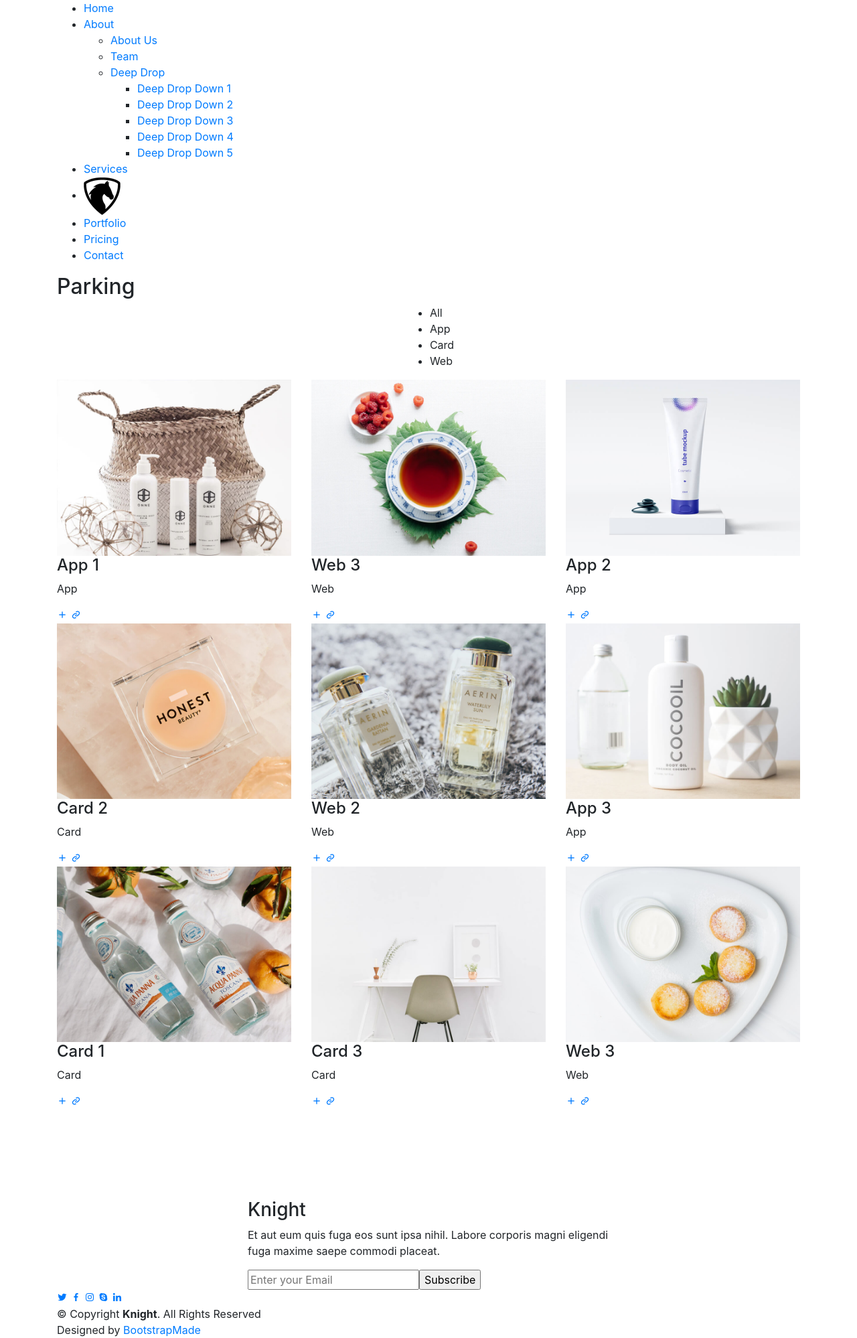
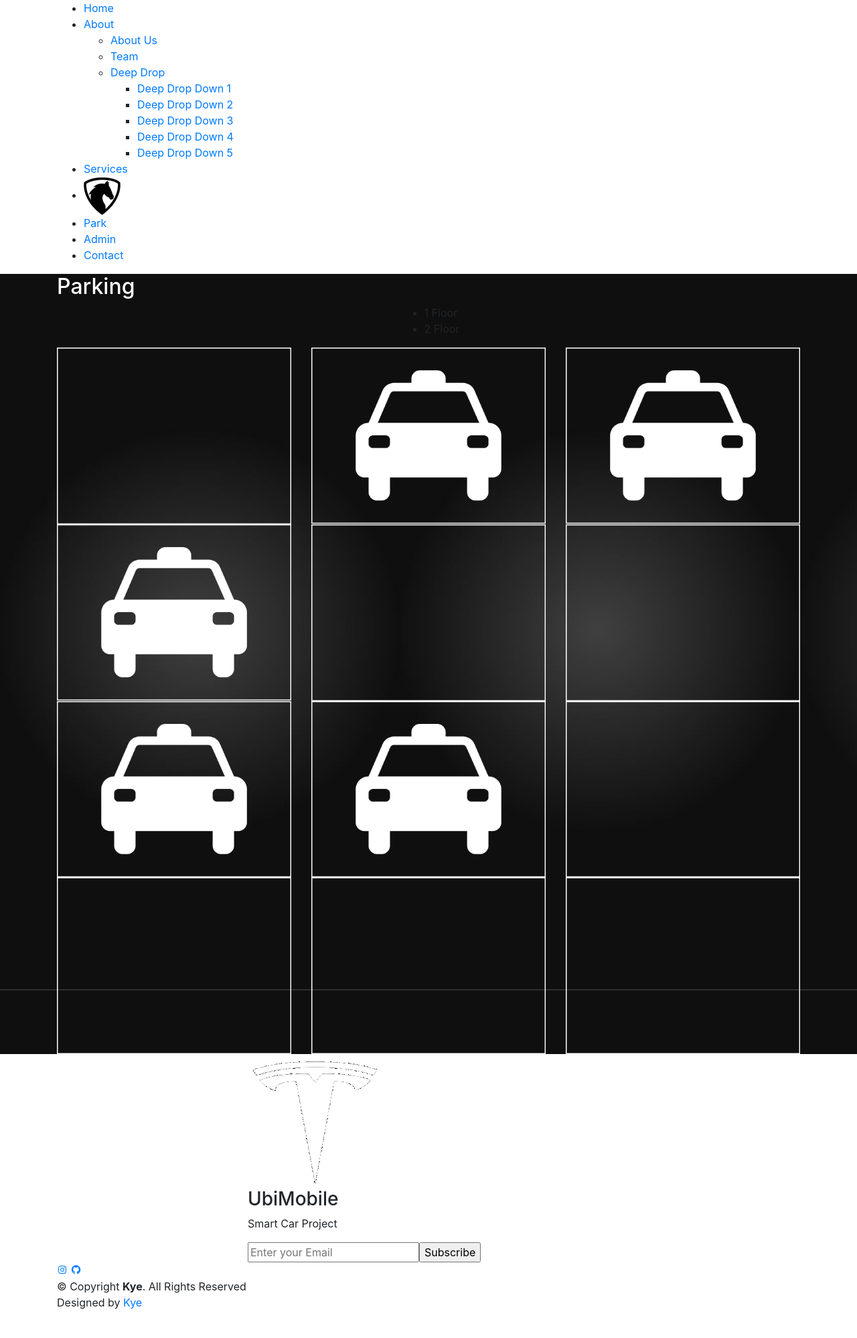
Before and after one commit to cano721/UbiMobile, a Django app: page /parkpage in a window 1280 px wide. Shown: the whole page at 67% size. After the commit the page ends 1955 px from the top, so only its background shows below. Run offline with Django 3.2, Linux system fonts and the light colour scheme; some libraries are stand-ins or nearby versions.

Commit message:
Update footer,parkpage

```diff
--- a/python/templates/inner-page.html
+++ b/python/templates/inner-page.html
@@ -25,6 +25,7 @@
   <link href="{% static 'assets/vendor/owl.carousel/assets/owl.carousel.min.css' %}" rel="stylesheet">
   <link href="{% static 'assets/vendor/aos/aos.css' %}" rel="stylesheet">
 
+
   <!-- Template Main CSS File -->
   <link href="{% static 'assets/css/style.css' %}" rel="stylesheet">
 
@@ -49,7 +50,7 @@
 
       <nav class="nav-menu d-none d-lg-block">
         <ul class="nav-inner">
-          <li class="active"><a href="index.html">Home</a></li>
+          <li class="active"><a href="/">Home</a></li>
           <li class="drop-down"><a href="">About</a>
             <ul>
               <li><a href="#about">About Us</a></li>
@@ -68,10 +69,10 @@
           </li>
           <li><a href="#services">Services</a></li>
 
-          <li class="nav-logo"><a href="index.html"><img src="assets/img/logo.png" alt="" class="img-fluid"></a></li>
+          <li class="nav-logo"><a href=""><img src="static/assets/img/logo.png" alt="" class="img-fluid"></a></li>
 
-          <li><a href="#portfolio">Portfolio</a></li>
-          <li><a href="#pricing">Pricing</a></li>
+          <li><a href="/parkpage">Park</a></li>
+          <li><a href="/adminpage">Admin</a></li>
           <li><a href="#contact">Contact</a></li>
 
         </ul>
@@ -117,9 +118,9 @@
 
         <div class="row justify-content-center">
           <div class="col-lg-6">
-            <a href="#header" class="scrollto footer-logo"><img src="assets/img/hero-logo.png" alt=""></a>
-            <h3>Knight</h3>
-            <p>Et aut eum quis fuga eos sunt ipsa nihil. Labore corporis magni eligendi fuga maxime saepe commodi placeat.</p>
+            <a href="#header" class="scrollto footer-logo"><img src="static/assets/img/hero-logo.png" alt=""></a>
+            <h3>UbiMobile</h3>
+            <p>Smart Car Project</p>
           </div>
         </div>
 
@@ -132,11 +133,8 @@
         </div>
 
         <div class="social-links">
-          <a href="#" class="twitter"><i class="bx bxl-twitter"></i></a>
-          <a href="#" class="facebook"><i class="bx bxl-facebook"></i></a>
-          <a href="#" class="instagram"><i class="bx bxl-instagram"></i></a>
-          <a href="#" class="google-plus"><i class="bx bxl-skype"></i></a>
-          <a href="#" class="linkedin"><i class="bx bxl-linkedin"></i></a>
+          <a href="https://www.instagram.com/yuzza_gram/" class="instagram"><i class="bx bxl-instagram"></i></a>
+          <a href="https://github.com/cano721/UbiMobile" class="iconify"><i class="bx bxl-github"></i></a>
         </div>
 
       </div>
@@ -144,14 +142,14 @@
 
     <div class="container footer-bottom clearfix">
       <div class="copyright">
-        &copy; Copyright <strong><span>Knight</span></strong>. All Rights Reserved
+        &copy; Copyright <strong><span>Kye</span></strong>. All Rights Reserved
       </div>
       <div class="credits">
         <!-- All the links in the footer should remain intact. -->
         <!-- You can delete the links only if you purchased the pro version. -->
         <!-- Licensing information: https://bootstrapmade.com/license/ -->
         <!-- Purchase the pro version with working PHP/AJAX contact form: https://bootstrapmade.com/knight-free-bootstrap-theme/ -->
-        Designed by <a href="https://bootstrapmade.com/">BootstrapMade</a>
+        Designed by <a href="https://bootstrapmade.com/">Kye</a>
       </div>
     </div>
   </footer><!-- End Footer -->
@@ -168,6 +166,7 @@
   <script src="{% static 'assets/vendor/isotope-layout/isotope.pkgd.min.js' %}"></script>
   <script src="{% static 'assets/vendor/owl.carousel/owl.carousel.min.js' %}"></script>
   <script src="{% static 'assets/vendor/aos/aos.js' %}"></script>
+  <script src="https://code.iconify.design/1/1.0.7/iconify.min.js"></script>
 
   <!-- Template Main JS File -->
   <script src="{% static 'assets/js/main.js' %}"></script>
--- a/python/templates/park/parkpage.html
+++ b/python/templates/park/parkpage.html
@@ -2,21 +2,28 @@
 
 {% load static %}
 {% block content %}
+
+<style>
+#portfolio{
+  background-image: url(static/assets/img/portfolio/gradient.JPG);
+}
+
+
+
+</style>
  <!-- ======= Portfolio Section ======= -->
     <section id="portfolio" class="portfolio">
       <div class="container">
 
         <div class="section-title" data-aos="fade-up">
-          <h2>Parking</h2>
+          <h2 style="color:white">Parking</h2>
         </div>
 
         <div class="row" data-aos="fade-up" data-aos-delay="100">
           <div class="col-lg-12 d-flex justify-content-center">
-            <ul id="portfolio-flters">
-              <li data-filter="*" class="filter-active">All</li>
-              <li data-filter=".filter-app">App</li>
-              <li data-filter=".filter-card">Card</li>
-              <li data-filter=".filter-web">Web</li>
+            <ul id="portfolio-flters" data-filter=".filter-app">
+              <li data-filter=".filter-app" class="filter-active">1 Floor</li>
+              <li data-filter=".filter-card">2 Floor</li>
             </ul>
           </div>
         </div>
@@ -25,129 +32,80 @@
 
           <div class="col-lg-4 col-md-6 portfolio-item filter-app">
             <div class="portfolio-wrap">
-              <img src="static/assets/img/portfolio/portfolio-1.jpg" class="img-fluid" alt="">
-              <div class="portfolio-info">
-                <h4>App 1</h4>
-                <p>App</p>
-                <div class="portfolio-links">
-                  <a href="static/assets/img/portfolio/portfolio-1.jpg" data-gall="portfolioGallery" class="venobox" title="App 1"><i class="bx bx-plus"></i></a>
-                  <a href="portfolio-details.html" title="More Details"><i class="bx bx-link"></i></a>
-                </div>
-              </div>
+              <img src="static/assets/img/portfolio/empty.png" class="img-fluid" alt="">
             </div>
           </div>
 
-          <div class="col-lg-4 col-md-6 portfolio-item filter-web">
+
+          <div class="col-lg-4 col-md-6 portfolio-item filter-app">
             <div class="portfolio-wrap">
-              <img src="static/assets/img/portfolio/portfolio-2.jpg" class="img-fluid" alt="">
-              <div class="portfolio-info">
-                <h4>Web 3</h4>
-                <p>Web</p>
-                <div class="portfolio-links">
-                  <a href="assets/img/portfolio/portfolio-2.jpg" data-gall="portfolioGallery" class="venobox" title="Web 3"><i class="bx bx-plus"></i></a>
-                  <a href="portfolio-details.html" title="More Details"><i class="bx bx-link"></i></a>
-                </div>
-              </div>
+              <img src="static/assets/img/portfolio/car.png" class="img-fluid" alt="">
             </div>
           </div>
 
           <div class="col-lg-4 col-md-6 portfolio-item filter-app">
             <div class="portfolio-wrap">
-              <img src="static/assets/img/portfolio/portfolio-3.jpg" class="img-fluid" alt="">
-              <div class="portfolio-info">
-                <h4>App 2</h4>
-                <p>App</p>
-                <div class="portfolio-links">
-                  <a href="assets/img/portfolio/portfolio-3.jpg" data-gall="portfolioGallery" class="venobox" title="App 2"><i class="bx bx-plus"></i></a>
-                  <a href="portfolio-details.html" title="More Details"><i class="bx bx-link"></i></a>
-                </div>
-              </div>
+              <img src="static/assets/img/portfolio/car.png" class="img-fluid" alt="">
+            </div>
+          </div>
+
+          <div class="col-lg-4 col-md-6 portfolio-item filter-app">
+            <div class="portfolio-wrap">
+              <img src="static/assets/img/portfolio/car.png" class="img-fluid" alt="">
+
+            </div>
+          </div>
+
+          <div class="col-lg-4 col-md-6 portfolio-item filter-app">
+            <div class="portfolio-wrap">
+              <img src="static/assets/img/portfolio/empty.png" class="img-fluid" alt="">
+            </div>
+          </div>
+
+          <div class="col-lg-4 col-md-6 portfolio-item filter-app">
+            <div class="portfolio-wrap">
+              <img src="static/assets/img/portfolio/empty.png" class="img-fluid" alt="">
             </div>
           </div>
 
           <div class="col-lg-4 col-md-6 portfolio-item filter-card">
             <div class="portfolio-wrap">
-              <img src="assets/img/portfolio/portfolio-4.jpg" class="img-fluid" alt="">
-              <div class="portfolio-info">
-                <h4>Card 2</h4>
-                <p>Card</p>
-                <div class="portfolio-links">
-                  <a href="assets/img/portfolio/portfolio-4.jpg" data-gall="portfolioGallery" class="venobox" title="Card 2"><i class="bx bx-plus"></i></a>
-                  <a href="portfolio-details.html" title="More Details"><i class="bx bx-link"></i></a>
-                </div>
-              </div>
+              <img src="static/assets/img/portfolio/car.png" class="img-fluid" alt="">
             </div>
           </div>
 
-          <div class="col-lg-4 col-md-6 portfolio-item filter-web">
+
+
+          <div class="col-lg-4 col-md-6 portfolio-item filter-card">
             <div class="portfolio-wrap">
-              <img src="assets/img/portfolio/portfolio-5.jpg" class="img-fluid" alt="">
-              <div class="portfolio-info">
-                <h4>Web 2</h4>
-                <p>Web</p>
-                <div class="portfolio-links">
-                  <a href="assets/img/portfolio/portfolio-5.jpg" data-gall="portfolioGallery" class="venobox" title="Web 2"><i class="bx bx-plus"></i></a>
-                  <a href="portfolio-details.html" title="More Details"><i class="bx bx-link"></i></a>
-                </div>
-              </div>
-            </div>
-          </div>
-
-          <div class="col-lg-4 col-md-6 portfolio-item filter-app">
-            <div class="portfolio-wrap">
-              <img src="static/assets/img/portfolio/portfolio-6.jpg" class="img-fluid" alt="">
-              <div class="portfolio-info">
-                <h4>App 3</h4>
-                <p>App</p>
-                <div class="portfolio-links">
-                  <a href="assets/img/portfolio/portfolio-6.jpg" data-gall="portfolioGallery" class="venobox" title="App 3"><i class="bx bx-plus"></i></a>
-                  <a href="portfolio-details.html" title="More Details"><i class="bx bx-link"></i></a>
-                </div>
-              </div>
+              <img src="static/assets/img/portfolio/car.png" class="img-fluid" alt="">
             </div>
           </div>
 
           <div class="col-lg-4 col-md-6 portfolio-item filter-card">
             <div class="portfolio-wrap">
-              <img src="assets/img/portfolio/portfolio-7.jpg" class="img-fluid" alt="">
-              <div class="portfolio-info">
-                <h4>Card 1</h4>
-                <p>Card</p>
-                <div class="portfolio-links">
-                  <a href="assets/img/portfolio/portfolio-7.jpg" data-gall="portfolioGallery" class="venobox" title="Card 1"><i class="bx bx-plus"></i></a>
-                  <a href="portfolio-details.html" title="More Details"><i class="bx bx-link"></i></a>
-                </div>
-              </div>
+              <img src="static/assets/img/portfolio/empty.png" class="img-fluid" alt="">
             </div>
           </div>
 
           <div class="col-lg-4 col-md-6 portfolio-item filter-card">
             <div class="portfolio-wrap">
-              <img src="assets/img/portfolio/portfolio-8.jpg" class="img-fluid" alt="">
-              <div class="portfolio-info">
-                <h4>Card 3</h4>
-                <p>Card</p>
-                <div class="portfolio-links">
-                  <a href="assets/img/portfolio/portfolio-8.jpg" data-gall="portfolioGallery" class="venobox" title="Card 3"><i class="bx bx-plus"></i></a>
-                  <a href="portfolio-details.html" title="More Details"><i class="bx bx-link"></i></a>
-                </div>
-              </div>
+              <img src="static/assets/img/portfolio/empty.png" class="img-fluid" alt="">
             </div>
           </div>
 
-          <div class="col-lg-4 col-md-6 portfolio-item filter-web">
+          <div class="col-lg-4 col-md-6 portfolio-item filter-card">
             <div class="portfolio-wrap">
-              <img src="assets/img/portfolio/portfolio-9.jpg" class="img-fluid" alt="">
-              <div class="portfolio-info">
-                <h4>Web 3</h4>
-                <p>Web</p>
-                <div class="portfolio-links">
-                  <a href="assets/img/portfolio/portfolio-9.jpg" data-gall="portfolioGallery" class="venobox" title="Web 3"><i class="bx bx-plus"></i></a>
-                  <a href="portfolio-details.html" title="More Details"><i class="bx bx-link"></i></a>
-                </div>
-              </div>
+              <img src="static/assets/img/portfolio/empty.png" class="img-fluid" alt="">
             </div>
           </div>
+
+          <div class="col-lg-4 col-md-6 portfolio-item filter-card">
+            <div class="portfolio-wrap">
+              <img src="static/assets/img/portfolio/empty.png" class="img-fluid" alt="">
+            </div>
+          </div>
+
 
         </div>
 
```
Also changed, not shown: android/app/src/main/res/layout/driving_main.xml (+11 -5 lines), android/app/src/main/res/layout/parking_main.xml (+33 -19 lines), python/static/assets/img/hero-logo.png, python/static/assets/img/portfolio/car.png (added), python/static/assets/img/portfolio/empty.png (added), python/static/assets/img/portfolio/gradient.JPG (added), 1 other file.
